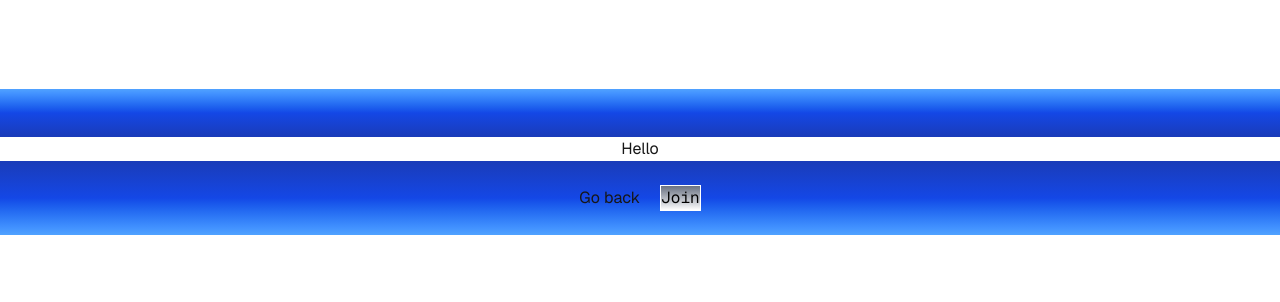
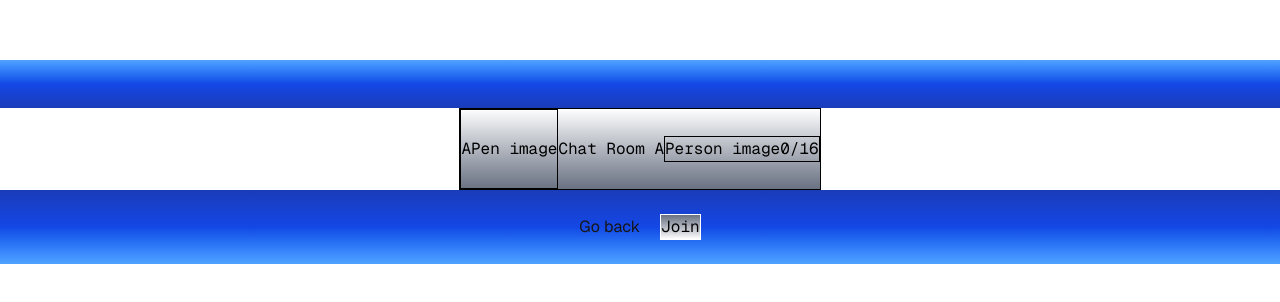
Before and after one commit to RHermanet14/digichat, a Next.js app: page / in a window 1280 px wide. Shown: the part 238-540 px from the top of the page. Built offline with nearby package versions, Linux system fonts and the light colour scheme.

Commit message:
implementing basic layout

```diff
--- a/app/page.tsx
+++ b/app/page.tsx
@@ -1,12 +1,27 @@
+"use client";
 export default function Home() {
-  function getChatrooms() {
-    return <div>Hello</div>
+  function getChatrooms(numRooms: number) {
+
+    return <button
+      className="flex items-center border border-black text-black font-mono bg-linear-to-b from-white to-gray-500 min-h-20"
+      onClick={() => console.log("Button Clicked")}
+    >
+      <div className="flex items-center border border-black min-h-20">
+        <p>A</p>
+        <p>Pen image</p>
+      </div>
+      <p>Chat Room A</p>
+      <div className="flex border border-black justify-center items-center">
+        <p>Person image</p>
+        <p>0/16</p>
+      </div>
+    </button>
   }
   return (
     <div className="flex flex-col flex-1 bg-mauve-400 font-sans justify-center">
       <div className="bg-linear-to-b from-blue-400 via-blue-700 to-blue-800 p-6"/>
       <div className="flex items-center justify-center">
-        {getChatrooms()}
+        {getChatrooms(4)}
       </div>
       <div className="bg-linear-to-b from-blue-800 via-blue-700 to-blue-400 p-6 flex justify-center items-center space-x-5">
         <button className="">Go back</button>
```
